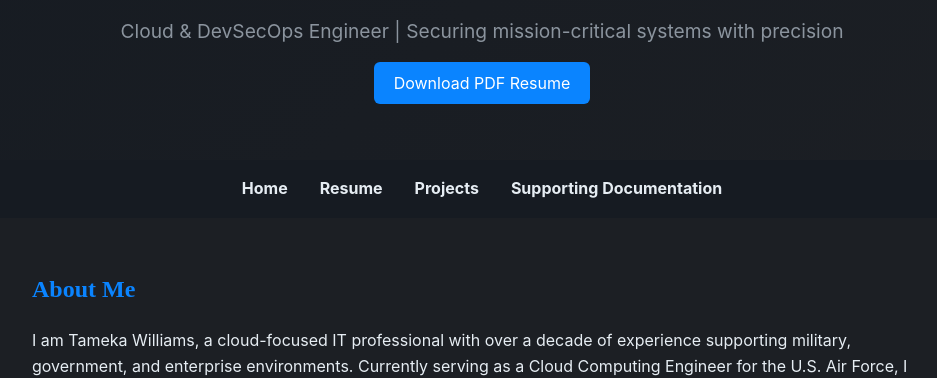
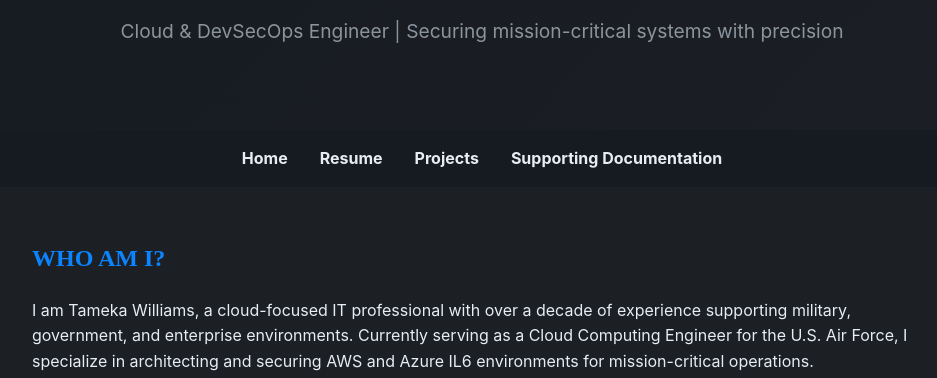
Before and after one commit to tawilliams27/Tameka-C-Williams-resume, a plain HTML site: page index.html in a window 1280 px wide. Shown: the part 158-536 px from the top of the page, without its empty margins (158-1095 px from the left). Drawn offline with Linux system fonts and the light colour scheme.

Commit message:
Update index.html

```diff
--- a/index.html
+++ b/index.html
@@ -137,9 +137,7 @@ footer {
 <div class="hero">
   <h1>Tameka Williams</h1>
   <p>Cloud & DevSecOps Engineer | Securing mission-critical systems with precision</p>
-  <div class="cta">
-    <a href="resume.pdf" download>Download PDF Resume</a>
-  </div>
+
 </div>
 
 <!-- Navigation -->
@@ -152,7 +150,7 @@ footer {
 
 <!-- Home -->
 <section id="home" class="active">
-  <h1>About Me</h1>
+  <h1>WHO AM I?</h1>
   <p>
     I am Tameka Williams, a cloud-focused IT professional with over a decade of experience supporting military, government, and enterprise environments. Currently serving as a Cloud Computing Engineer for the U.S. Air Force, I specialize in architecting and securing AWS and Azure IL6 environments for mission-critical operations.
   </p>
@@ -169,6 +167,9 @@ footer {
 <!-- Resume -->
 <section id="resume">
   <h1>Resume</h1>
+  <div class="cta">
+    <a href="resume.pdf" download>Download Resume</a>
+  </div>
 
   <!-- Skills -->
   <div class="skills">
```
